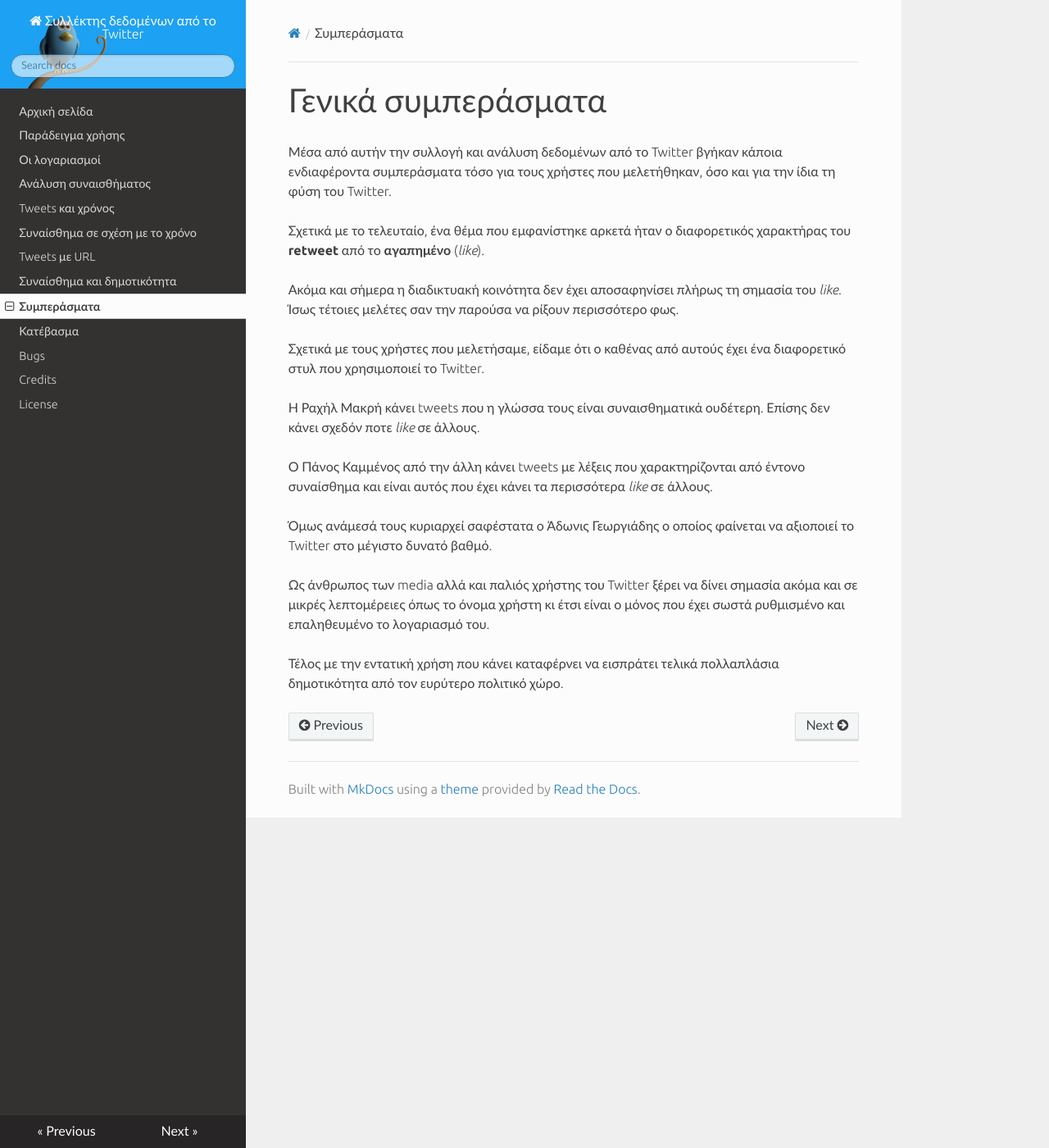
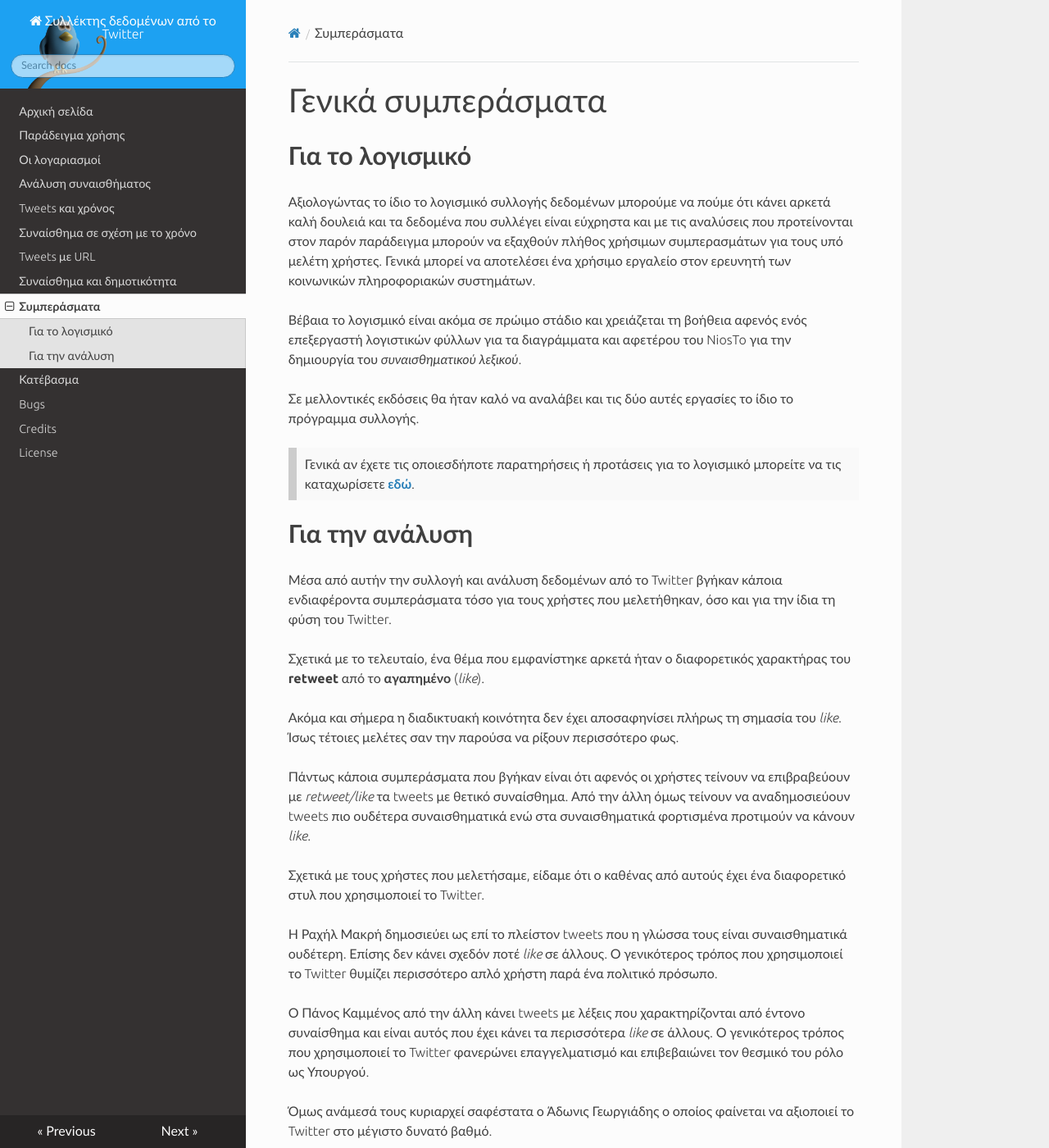
Before and after one commit to Protonotarios/get-tweets, an MkDocs documentation site: the page built from docs/Παράδειγμα/Συμπεράσματα.md, in a window 1280 px wide and 1400 px high. Shown: the whole window at 82% size. Built offline with MkDocs 1.6.1, drawn with Linux system fonts in a browser that asks for light colours; nearby versions of some CDN libraries; old or Windows-style settings are respelled for this version of MkDocs.

Commit message:
Βελτιώσεις

```diff
--- a/docs/Παράδειγμα/Συμπεράσματα.md
+++ b/docs/Παράδειγμα/Συμπεράσματα.md
@@ -1,4 +1,27 @@
+
 # Γενικά συμπεράσματα
+
+## Για το λογισμικό
+
+Αξιολογώντας το ίδιο το λογισμικό συλλογής δεδομένων μπορούμε να πούμε ότι
+κάνει αρκετά καλή δουλειά και τα δεδομένα που συλλέγει είναι εύχρηστα και
+με τις αναλύσεις που προτείνονται στον παρόν παράδειγμα μπορούν να εξαχθούν
+πλήθος χρήσιμων συμπερασμάτων για τους υπό μελέτη χρήστες. Γενικά μπορεί να
+αποτελέσει ένα χρήσιμο εργαλείο στον ερευνητή των κοινωνικών πληροφοριακών
+συστημάτων.
+
+Βέβαια το λογισμικό είναι ακόμα σε πρώιμο στάδιο και χρειάζεται τη βοήθεια
+αφενός ενός επεξεργαστή λογιστικών φύλλων για τα διαγράμματα και αφετέρου
+του NiosTo για την δημιουργία του *συναισθηματικού λεξικού*.
+
+Σε μελλοντικές εκδόσεις θα ήταν καλό να αναλάβει και τις δύο αυτές εργασίες
+το ίδιο το πρόγραμμα συλλογής.
+
+> Γενικά αν έχετε τις οποιεσδήποτε παρατηρήσεις ή
+προτάσεις για το λογισμικό μπορείτε να τις καταχωρίσετε
+**[εδώ](https://github.com/Protonotarios/get-tweets/issues)**.
+
+## Για την ανάλυση
 
 Μέσα από αυτήν την συλλογή και ανάλυση δεδομένων από το Twitter βγήκαν κάποια
 ενδιαφέροντα συμπεράσματα τόσο για τους χρήστες που μελετήθηκαν, όσο και για
@@ -10,21 +33,30 @@
 Ακόμα και σήμερα η διαδικτυακή κοινότητα δεν έχει αποσαφηνίσει πλήρως τη σημασία
 του *like*. Ίσως τέτοιες μελέτες σαν την παρούσα να ρίξουν περισσότερο φως.
 
+Πάντως κάποια συμπεράσματα που βγήκαν είναι ότι αφενός οι χρήστες τείνουν
+να επιβραβεύουν με *retweet/like* τα tweets με θετικό συναίσθημα.
+Από την άλλη όμως τείνουν να αναδημοσιεύουν tweets πιο ουδέτερα συναισθηματικά
+ενώ στα συναισθηματικά φορτισμένα προτιμούν να κάνουν *like*.
+
 Σχετικά με τους χρήστες που μελετήσαμε, είδαμε ότι ο καθένας από αυτούς έχει
 ένα διαφορετικό στυλ που χρησιμοποιεί το Twitter.
 
-Η Ραχήλ Μακρή κάνει tweets που η γλώσσα τους είναι συναισθηματικά ουδέτερη.
-Επίσης δεν κάνει σχεδόν ποτε *like* σε άλλους.
+Η Ραχήλ Μακρή δημοσιεύει ως επί το πλείστον tweets που η γλώσσα τους είναι
+συναισθηματικά ουδέτερη. Επίσης δεν κάνει σχεδόν ποτέ *like* σε άλλους.
+Ο γενικότερος τρόπος που χρησιμοποιεί το Twitter θυμίζει περισσότερο απλό χρήστη
+παρά ένα πολιτικό πρόσωπο.
 
 Ο Πάνος Καμμένος από την άλλη κάνει tweets με λέξεις που χαρακτηρίζονται από
 έντονο συναίσθημα και είναι αυτός που έχει κάνει τα περισσότερα *like* σε άλλους.
+Ο γενικότερος τρόπος που χρησιμοποιεί το Twitter φανερώνει επαγγελματισμό
+και επιβεβαιώνει τον θεσμικό του ρόλο ως Υπουργού.
 
 Όμως ανάμεσά τους κυριαρχεί σαφέστατα ο Άδωνις Γεωργιάδης ο οποίος φαίνεται
 να αξιοποιεί το Twitter στο μέγιστο δυνατό βαθμό.
 
 Ως άνθρωπος των media αλλά και παλιός χρήστης του Twitter ξέρει να δίνει σημασία
-ακόμα και σε μικρές λεπτομέρειες όπως το όνομα χρήστη κι έτσι είναι ο μόνος που έχει
-σωστά ρυθμισμένο και επαληθευμένο το λογαριασμό του.
+ακόμα και σε μικρές λεπτομέρειες όπως το όνομα χρήστη κι έτσι είναι ο μόνος που
+έχει σωστά ρυθμισμένο και επαληθευμένο το λογαριασμό του.
 
 Τέλος με την εντατική χρήση που κάνει καταφέρνει να εισπράτει τελικά πολλαπλάσια
 δημοτικότητα από τον ευρύτερο πολιτικό χώρο.
```
